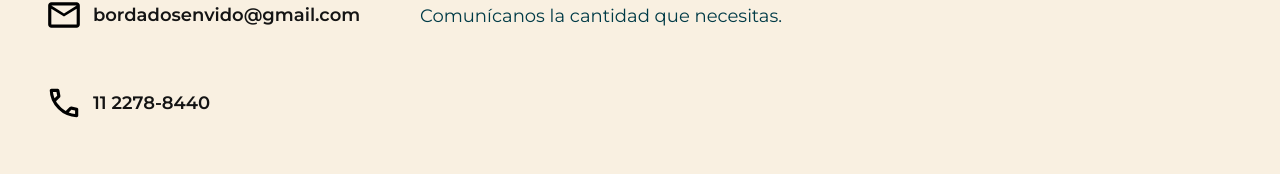
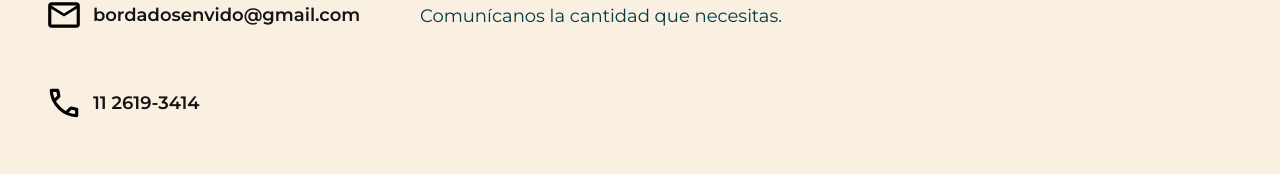
Before and after one commit to Electrocisko/Bordados-Envido, a React (Vite) app in the folder frontend/: page /contacto in a window 1280 px wide. Shown: the part 363-537 px from the top of the page. Built offline with nearby package versions, Linux system fonts and the light colour scheme.

Commit message:
telefono

```diff
--- a/frontend/src/pages/Contact.jsx
+++ b/frontend/src/pages/Contact.jsx
@@ -33,7 +33,7 @@ function Contact() {
 
       <a className={styles.mail} href="tel:+05491126193414">
         <PhoneIcon height="38px" width="38px" />
-        11 2278-8440
+        11 2619-3414
       </a>
     </div>
     <div className={styles.textContainer}>
```
